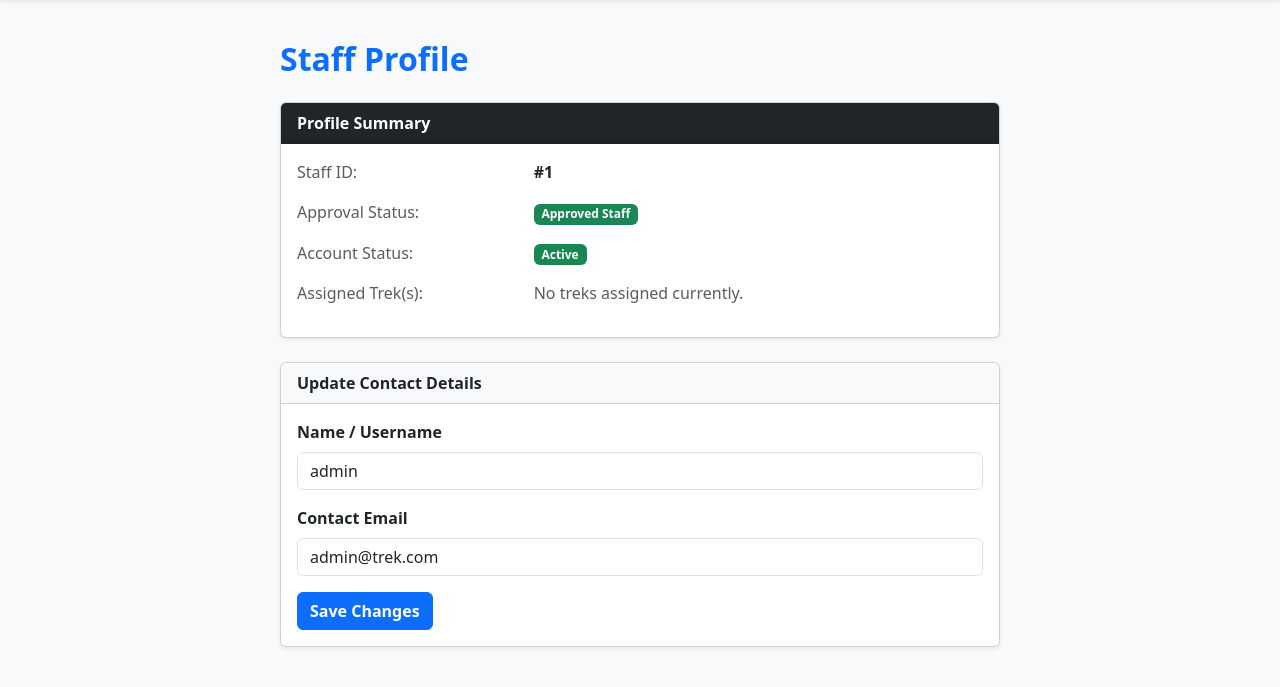
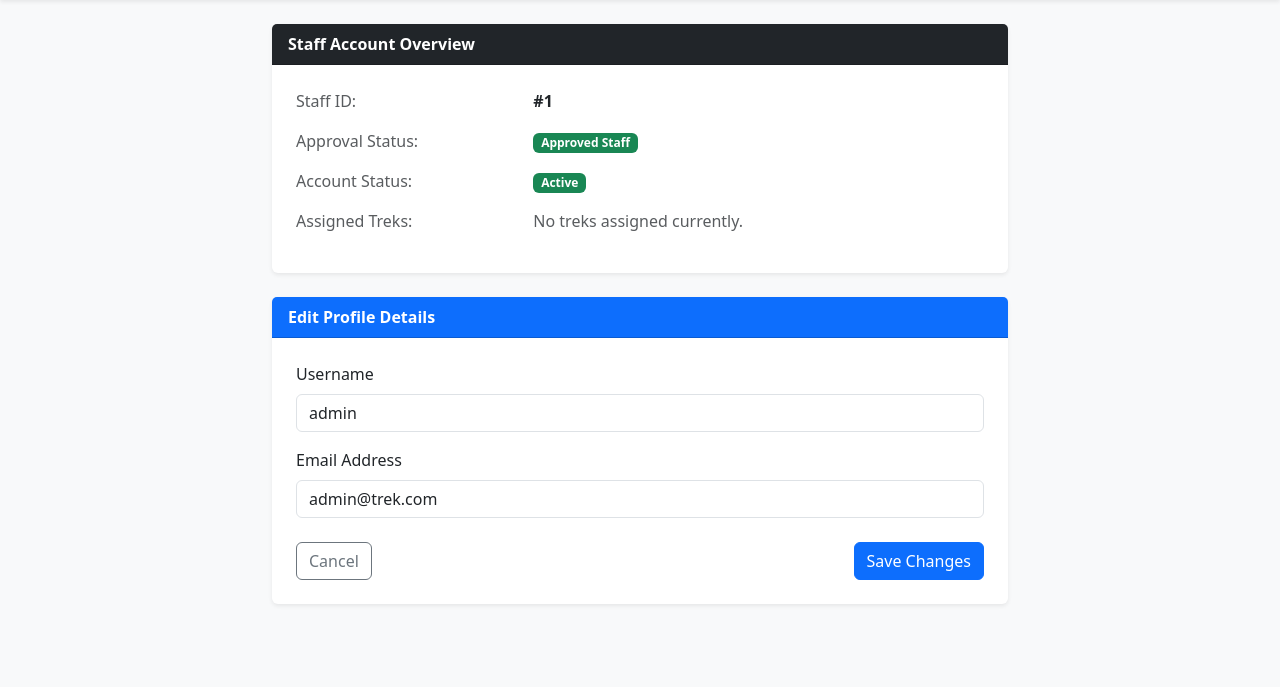
Before and after one commit to MathewJobey/MAD1-trek_manager, a Flask app: template app/templates/staff/profile.html in a window 1280 px wide. Shown: the part 56-743 px from the top of the page. Run offline with Flask 3, Linux system fonts and the light colour scheme; the template is opened without the code that fills it, so the values that code supplies are empty; a user stored in the database is signed in.

Commit message:
staff profile update routes and dedicated profile page set

```diff
--- a/app/routes/staff.py
+++ b/app/routes/staff.py
@@ -102,7 +102,7 @@ def view_participants(trek_id):
 
     return render_template('staff/participants.html', trek=trek, bookings=active_bookings)
 
-# 4. STAFF PROFILE (View Details & Edit Profile)
+# 4.STAFF PROFILE (View Details & Edit Profile)
 @staff_bp.route('/profile', methods=['GET', 'POST'])
 @login_required
 @staff_required
@@ -130,6 +130,6 @@ def profile():
         db.session.commit()
 
         flash('Profile updated successfully!', 'success')
-        return redirect(url_for('staff.profile'))
+        return redirect(url_for('staff.dashboard'))
 
     return render_template('staff/profile.html')
--- a/app/templates/staff/profile.html
+++ b/app/templates/staff/profile.html
@@ -1,17 +1,14 @@
 {% extends 'base.html' %}
 
 {% block content %}
-<div class="container py-4">
-    <div class="row justify-content-center">
+<div class="row justify-content-center my-4">
     <div class="col-md-8">
-            <h2 class="fw-bold text-primary mb-4">Staff Profile</h2>
-
-            <!-- Staff Details Overview Card -->
-            <div class="card shadow-sm mb-4">
+        <!-- Staff Overview & Assigned Treks Card -->
+        <div class="card shadow-sm border-0 mb-4">
             <div class="card-header bg-dark text-white fw-bold">
-                    Profile Summary
+                Staff Account Overview
             </div>
-                <div class="card-body">
+            <div class="card-body p-4">
                 <div class="row mb-3">
                     <div class="col-sm-4 text-muted">Staff ID:</div>
                     <div class="col-sm-8 fw-bold">#{{ current_user.id }}</div>
@@ -37,17 +34,29 @@
                     </div>
                 </div>
                 <div class="row mb-3">
-                        <div class="col-sm-4 text-muted">Assigned Trek(s):</div>
+                    <div class="col-sm-4 text-muted">Assigned Treks:</div>
                     <div class="col-sm-8">
                         {% if current_user.assigned_treks %}
-                                <ul class="list-group list-group-flush">
+                            <div class="table-responsive">
+                                <table class="table table-sm table-hover align-middle mb-0">
+                                    <thead>
+                                        <tr>
+                                            <th>Trek Name</th>
+                                            <th>Location</th>
+                                            <th>Status</th>
+                                        </tr>
+                                    </thead>
+                                    <tbody>
                                         {% for trek in current_user.assigned_treks %}
-                                        <li class="list-group-item px-0 py-1">
-                                            🌄 <strong>{{ trek.name }}</strong> ({{ trek.location }}) -
-                                            <span class="badge bg-info text-dark">{{ trek.status }}</span>
-                                        </li>
+                                            <tr>
+                                                <td><strong>{{ trek.name }}</strong></td>
+                                                <td>{{ trek.location }}</td>
+                                                <td><span class="badge bg-info text-dark">{{ trek.status }}</span></td>
+                                            </tr>
                                         {% endfor %}
-                                </ul>
+                                    </tbody>
+                                </table>
+                            </div>
                         {% else %}
                             <span class="text-muted">No treks assigned currently.</span>
                         {% endif %}
@@ -56,26 +65,29 @@
             </div>
         </div>
 
-            <!-- Edit Contact Details Card -->
-            <div class="card shadow-sm">
-                <div class="card-header bg-light fw-bold">
-                    Update Contact Details
+        <!-- Edit Profile Form -->
+        <div class="card shadow-sm border-0">
+            <div class="card-header bg-primary text-white fw-bold">
+                Edit Profile Details
             </div>
-                <div class="card-body">
+            <div class="card-body p-4">
                 <form method="POST" action="{{ url_for('staff.profile') }}">
                     <div class="mb-3">
-                            <label class="form-label fw-bold">Name / Username</label>
+                        <label class="form-label">Username</label>
                         <input type="text" name="username" class="form-control" value="{{ current_user.username }}" required>
                     </div>
+
                     <div class="mb-3">
-                            <label class="form-label fw-bold">Contact Email</label>
+                        <label class="form-label">Email Address</label>
                         <input type="email" name="email" class="form-control" value="{{ current_user.email }}" required>
                     </div>
-                        <button type="submit" class="btn btn-primary fw-bold">Save Changes</button>
+
+                    <div class="d-flex justify-content-between align-items-center mt-4">
+                        <a href="{{ url_for('staff.dashboard') }}" class="btn btn-outline-secondary">Cancel</a>
+                        <button type="submit" class="btn btn-primary">Save Changes</button>
+                    </div>
                 </form>
             </div>
-            </div>
-
         </div>
     </div>
 </div>
```
Also changed, not shown: app/templates/staff/dashboard.html (+5 -3 lines). Lines whose indentation alone changed are shown as unchanged.
